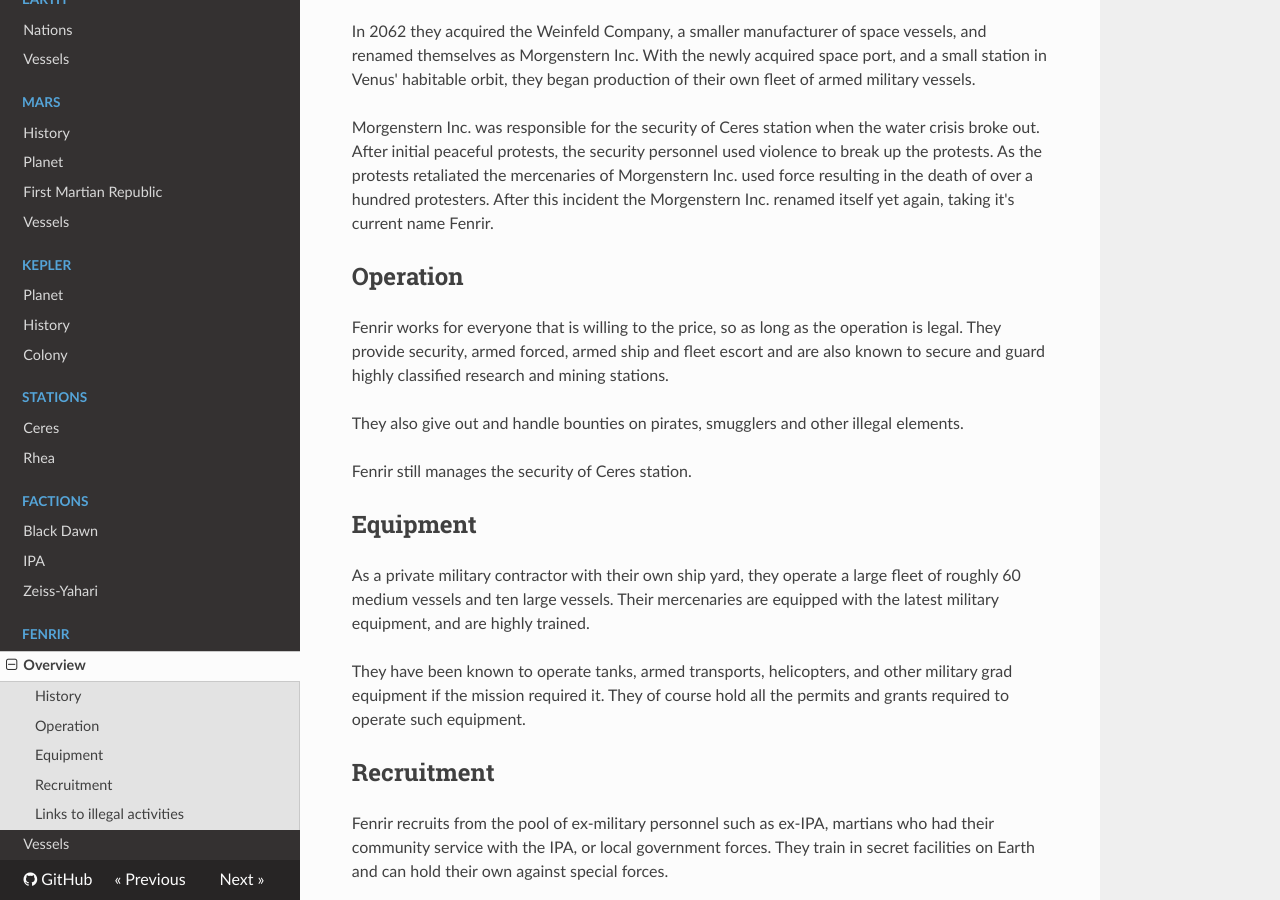
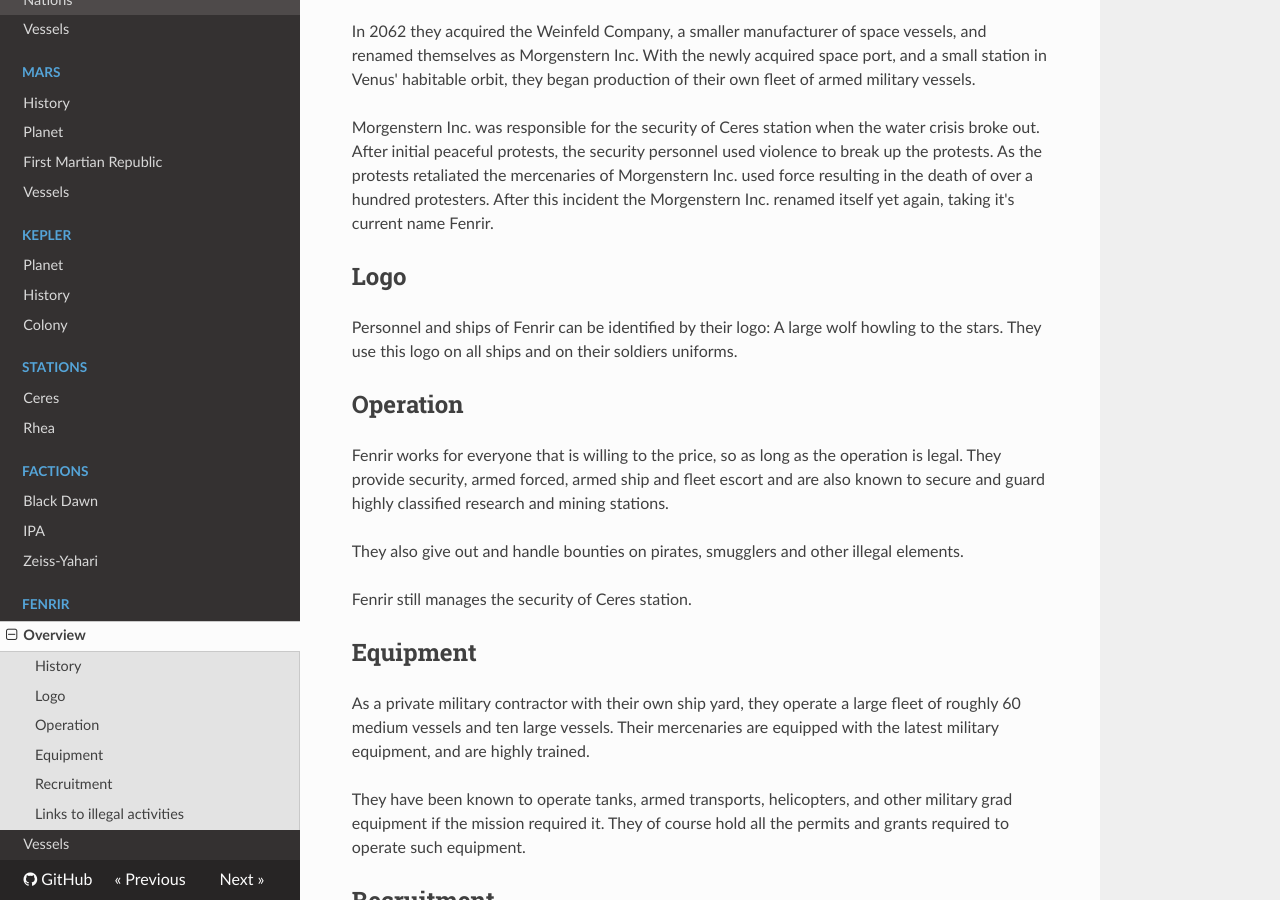
Before and after one commit to ehrpg/lastdescent, an MkDocs documentation site: the page built from docs/factions/fenrir/overview.md, in a window 1280 px wide and 900 px high, scrolled down 460 px. Built offline with MkDocs 1.6.1, drawn with Linux system fonts in a browser that asks for light colours; nearby versions of some CDN libraries; old or Windows-style settings are respelled for this version of MkDocs.

Commit message:
Add logo

```diff
--- a/docs/factions/fenrir/overview.md
+++ b/docs/factions/fenrir/overview.md
@@ -26,6 +26,12 @@ used violence to break up the protests. As the protests retaliated the
 mercenaries of Morgenstern Inc. used force resulting in the death of over a
 hundred protesters. After this incident the Morgenstern Inc. renamed itself
 yet again, taking it's current name Fenrir.
+
+## Logo
+
+Personnel and ships of Fenrir can be identified by their logo: A large wolf
+howling to the stars. They use this logo on all ships and on their soldiers
+uniforms.
 
 ## Operation
 
```
